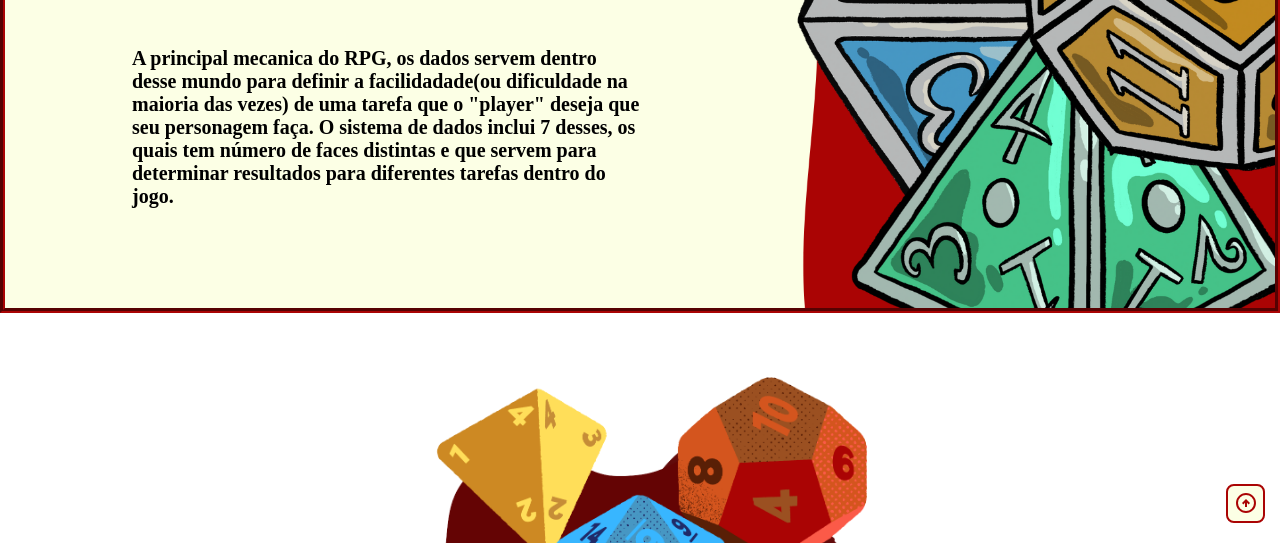
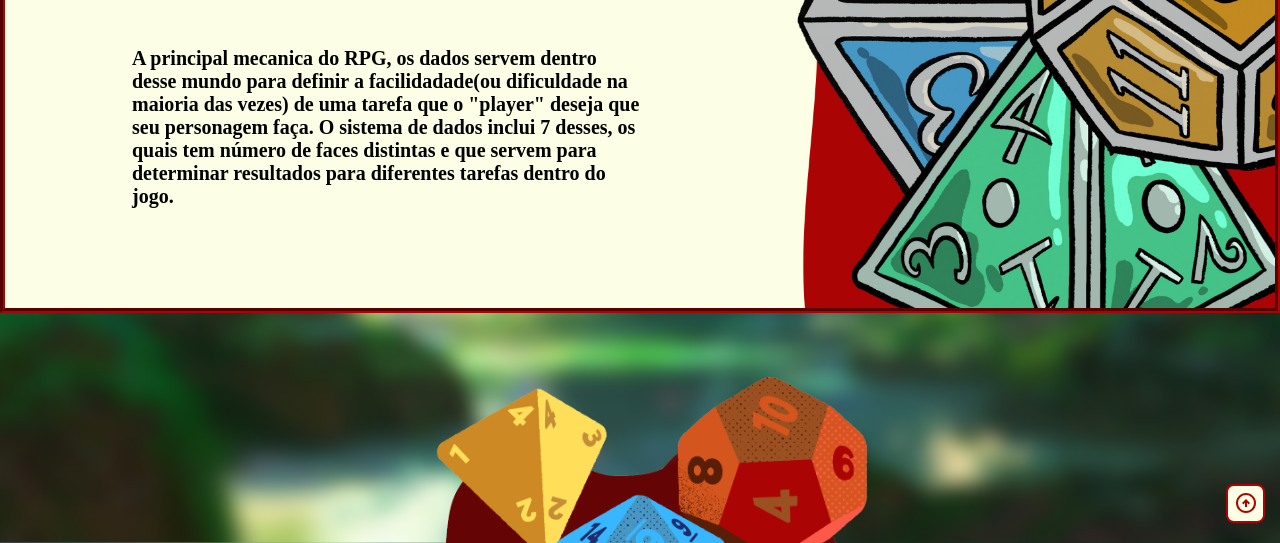
Before and after one commit to Franciscoinf08/dnd-site3, a plain HTML site: page Dnd-Dados.html in a window 1280 px wide. Shown: the part 257-800 px from the top of the page. Drawn offline with Linux system fonts and the light colour scheme; a web font is replaced by a local one.

Commit message:
fundo Dados

```diff
--- a/Dnd-Dados.html
+++ b/Dnd-Dados.html
@@ -26,7 +26,7 @@
 
 </head>
 
-<body class="-dados">
+<body id="body-dados">
     <header id="topo-da-pagina">
         <div class="interface">
             <section class="logo">
--- a/style.css
+++ b/style.css
@@ -316,8 +316,8 @@ header .menudesktop nav ul li a:hover {
 /*DADOS*/
 /*DADOS*/
 /*DADOS*/
-.body-dados {
-    background-image: url(imgs/Anime\ Original.png);
+#body-dados {
+    background-image: url(imgs/Anime.png);
     background-attachment: fixed;
     background-repeat: no-repeat;
     background-size: cover;
```
Also changed, not shown: imgs/Anime.png (renamed from imgs/Anime Original.png).
